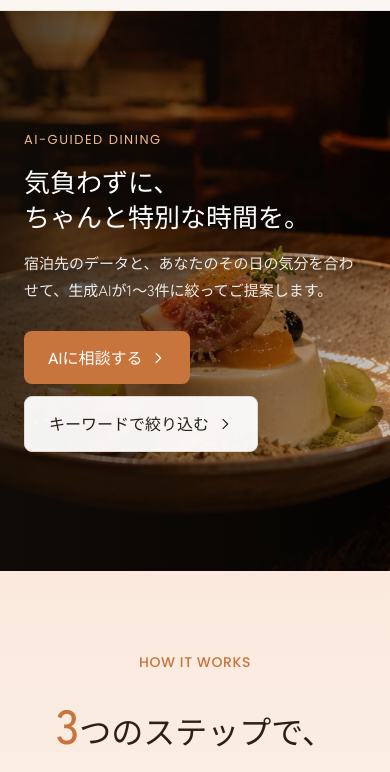
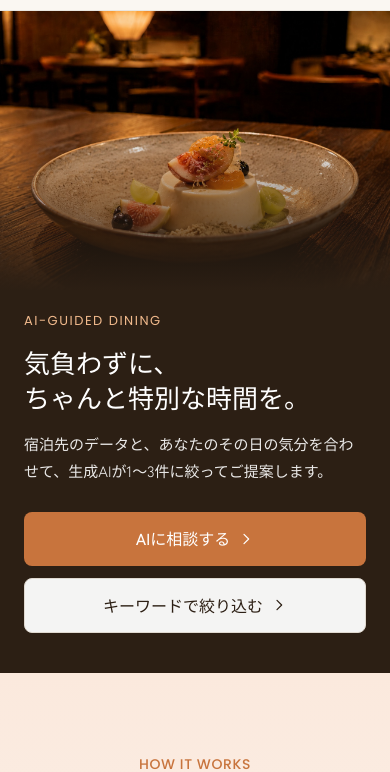
Before and after one commit to yagiyadesign-alt/tabimeshi, a plain HTML site: page index.html in a window 390 px wide. Shown: the part 55-827 px from the top of the page. Drawn offline with Linux system fonts and the light colour scheme.

Commit message:
レスポンシブを堅牢化し、SPヒーローをFigma更新分に合わせて調整
- hero-title / section-heading をブレークポイント方式からclamp()に変更し、
  端末幅ごとに個別調整しなくても連続的に破綻しにくくした
- SP版ヒーローを「上部：写真／下部：ダークパネルにコピー」の2段構成に変更
  （Figmaでのレイアウト修正を反映）。ボタンも全幅スタック表示に
- PC版のヒーロー・レイアウトは変更なし

```diff
--- a/css/pages.css
+++ b/css/pages.css
@@ -49,7 +49,8 @@
   margin: 0 0 12px;
 }
 .hero-title {
-  font-size: 44px;
+  /* 画面幅に応じて連続的にサイズが変わるため、端末幅ごとに折り返し方が破綻しにくい */
+  font-size: clamp(26px, 4vw + 10px, 44px);
   line-height: 1.35;
   font-weight: 500;
   margin: 0 0 16px;
@@ -544,12 +545,31 @@
 
 /* ---------- レスポンシブ（トップページ） ---------- */
 @media (max-width: 860px) {
-  .hero,
+  /* SPでは「上部：写真／下部：ダークパネルにコピー」の2段構成にする（Figma更新分） */
+  .hero {
+    min-height: auto;
+    background: var(--color-dark);
+  }
+  .hero-slides,
+  .hero-overlay {
+    inset: 0 0 auto 0;
+    height: 280px;
+  }
+  .hero-overlay {
+    background: linear-gradient(180deg, rgba(44, 31, 20, 0) 45%, rgba(44, 31, 20, 1) 100%);
+  }
   .hero .container {
-    min-height: 560px;
+    display: block;
+    min-height: auto;
+    padding-top: 300px;
+    padding-bottom: 40px;
   }
-  .hero-title {
-    font-size: 32px;
+  .hero-actions {
+    flex-direction: column;
+  }
+  .hero-actions > a {
+    width: 100%;
+    justify-content: center;
   }
   .steps-grid {
     grid-template-columns: 1fr;
@@ -587,13 +607,6 @@
   }
   .restaurant-card {
     scroll-snap-align: start;
-  }
-}
-
-/* iPhone SEなど幅の狭い端末向け */
-@media (max-width: 400px) {
-  .hero-title {
-    font-size: 26px;
   }
 }
 
--- a/css/style.css
+++ b/css/style.css
@@ -347,7 +347,7 @@ ul {
   font-weight: 400;
   color: var(--color-dark);
   margin: 12px 0 0;
-  font-size: 32px;
+  font-size: clamp(24px, 3.5vw + 12px, 32px);
 }
 .section-heading .accent {
   color: var(--color-primary);
```
